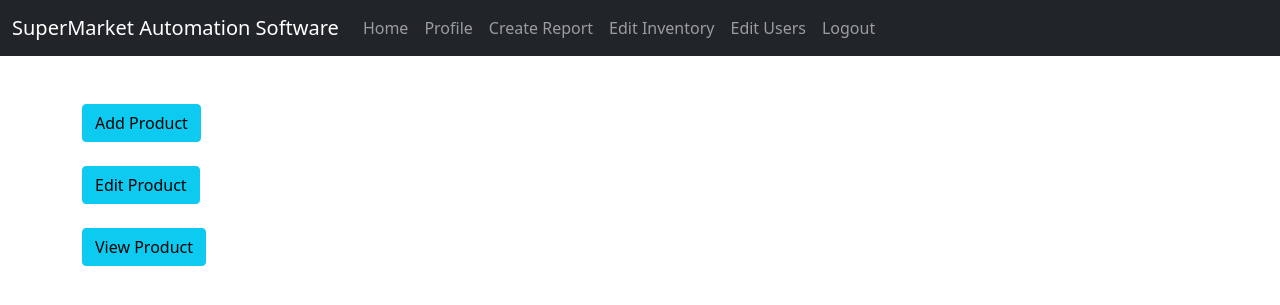
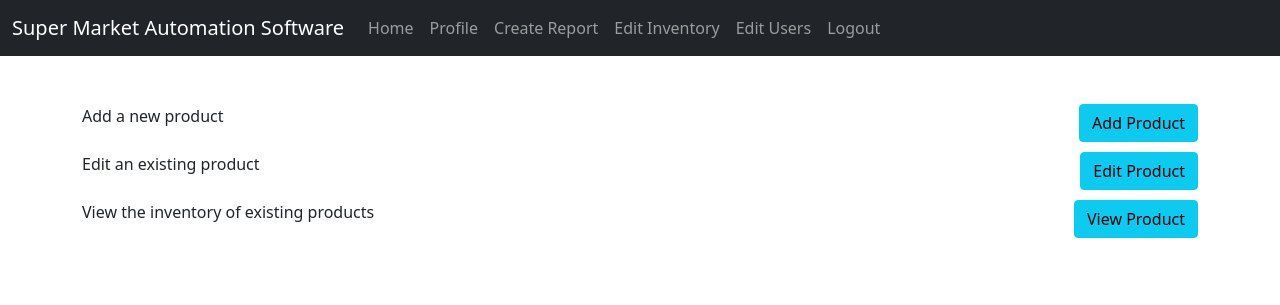
Before and after one commit to kaushal-banthia/supermarket, a Django app: page /product/ in a window 1280 px wide. Shown: the top 305 px of the page. Run offline with Django 3.2, Linux system fonts and the light colour scheme; a user stored in the database is signed in.

Commit message:
view inventory for clerk

```diff
--- a/account/templates/account/base.html
+++ b/account/templates/account/base.html
@@ -25,7 +25,7 @@
 
 <nav class="navbar navbar-expand-lg navbar-dark bg-dark">
   <div class="container-fluid">
-    <a class="navbar-brand" href="{% url 'account-home' %}">SuperMarket Automation Software</a>
+    <a class="navbar-brand" href="{% url 'account-home' %}">Super Market Automation Software</a>
     <button class="navbar-toggler" type="button" data-bs-toggle="collapse" data-bs-target="#navbarNavDropdown" aria-controls="navbarNavDropdown" aria-expanded="false" aria-label="Toggle navigation">
       <span class="navbar-toggler-icon"></span>
     </button>
@@ -70,7 +70,7 @@
         </li>
 
         <li class="nav-item">
-          <a class="nav-link" href="#">View Inventory</a>
+          <a class="nav-link" href="{% url 'product-view' %}">View Inventory</a>
         </li>
 
         {% endif %}
--- a/product/templates/product/home.html
+++ b/product/templates/product/home.html
@@ -4,25 +4,27 @@
 
 <br><br>
 <div class="container">
-
+    Add a new product
     <a href="{% url 'product-add' %}">
-        <button class="btn btn-info">
+        <button class="btn btn-info" style="float:right;">
             Add Product
         </button>
     </a>
 
     <br><br>
 
+    Edit an existing product
     <a href="{% url 'product-edit' %}">
-        <button class="btn btn-info">
+        <button class="btn btn-info" style="float:right;">
             Edit Product
         </button>
     </a>
 
     <br><br>
 
+    View the inventory of existing products
     <a href="{% url 'product-view' %}">
-        <button class="btn btn-info">
+        <button class="btn btn-info" style="float:right;">
             View Product
         </button>
     </a>
```
Also changed, not shown: db.sqlite3.
